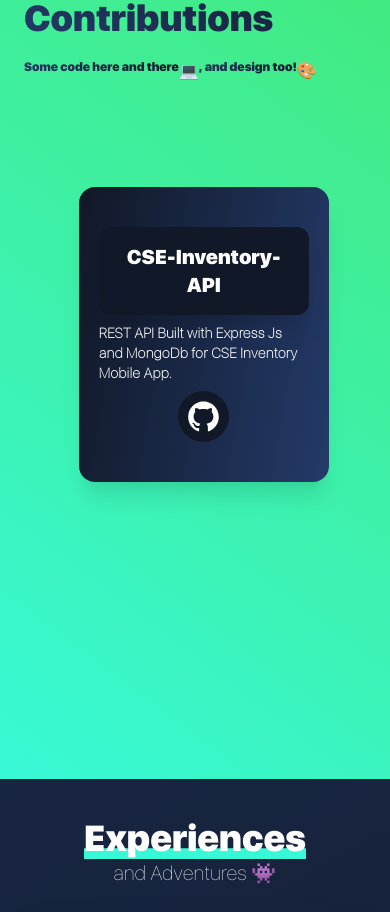
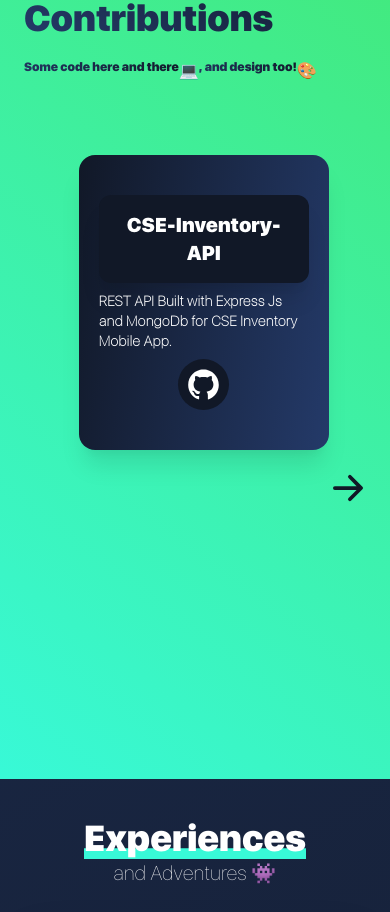
Before and after one commit to louaibouzaher/louaibouzaher.github.io, a React (Create React App) app: page / in a window 390 px wide. Shown: the part 3186-4098 px from the top of the page. Built offline with nearby package versions, Linux system fonts and the light colour scheme.

Commit message:
arrow in contributions

```diff
--- a/src/Components/Conributions.js
+++ b/src/Components/Conributions.js
@@ -1,7 +1,9 @@
-import React, { useState } from "react";
+import React from "react";
 import Contribution from "./Contribution";
+import { BsArrowRightShort } from "react-icons/bs";
+
 const Contributions = () => {
-  const [Contributions, setContributions] = useState([
+  const Contributions = [
     {
       title: "CSE-Inventory-API",
       description:
@@ -101,10 +103,13 @@ const Contributions = () => {
       linkXd:
         "https://xd.adobe.com/view/685be0d7-f89f-4b25-b55c-a4fb805edc14-3d08/",
     },
-  ]);
+  ];
 
   return (
-    <div id='projects' className="my-10 flex flex-col w-full h-screen gradientBackground">
+    <div
+      id="projects"
+      className="my-10 flex flex-col w-full h-screen gradientBackground"
+    >
       <div className="self-end m-6 ">
         <div className="font-sfb text-left sm:text-current text-4xl sm:text-6xl blueGradientText">
           {" "}
@@ -121,7 +126,7 @@ const Contributions = () => {
           <span> 🎨</span>
         </div>
       </div>
-      <div className="scroll my-10 px-30 w-4/5 sm:w-5/6 flex flex-row overflow-x-scroll self-center">
+      <div className="scroll my-2 sm:my-10 px-30 w-4/5 sm:w-5/6 flex flex-row overflow-x-scroll self-center">
         <Contribution c={Contributions[0]} />
         <Contribution c={Contributions[7]} />
         <Contribution c={Contributions[6]} />
@@ -134,6 +139,10 @@ const Contributions = () => {
           )
         })} */}
       </div>
+      <BsArrowRightShort
+        size={60}
+        className="self-end bottom-10 right-3 text-gray-900 relative sm:hidden"
+      />
     </div>
   );
 };
```
Also changed, not shown: 1 other file (tests, documents, lock files or other folders).
